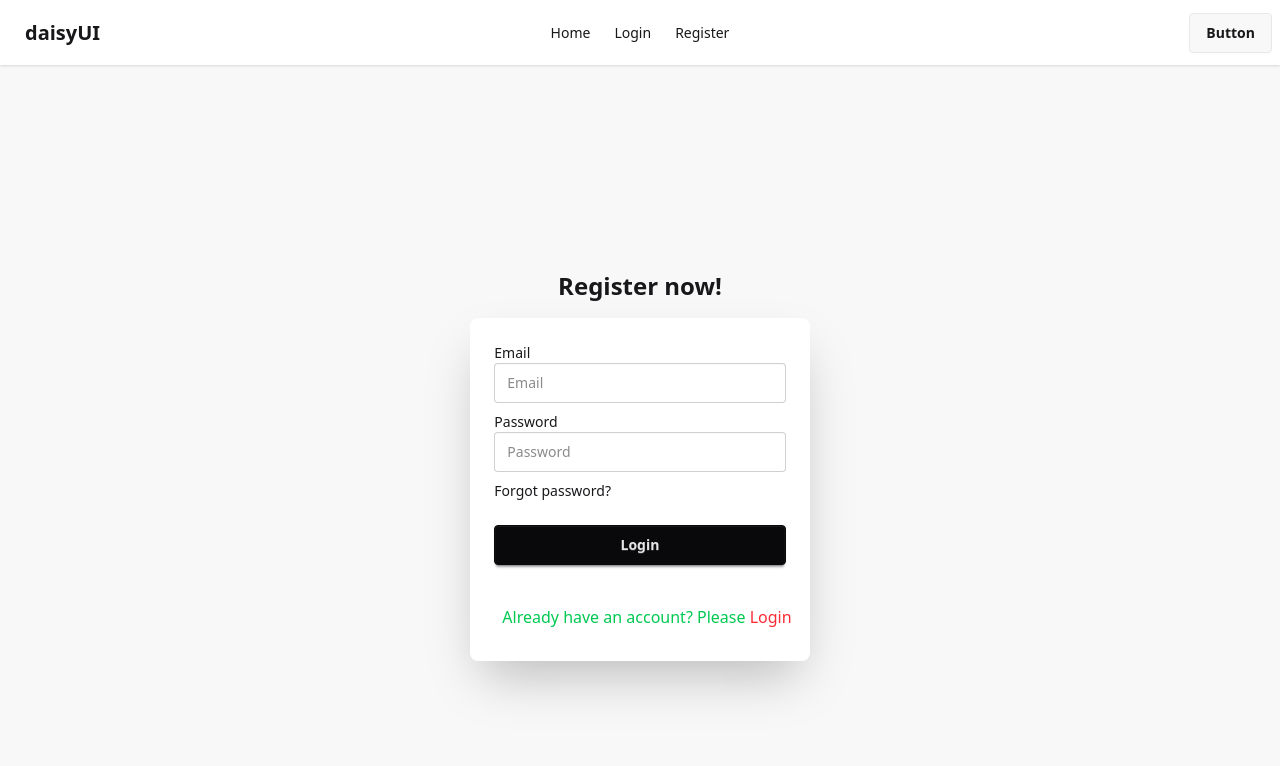
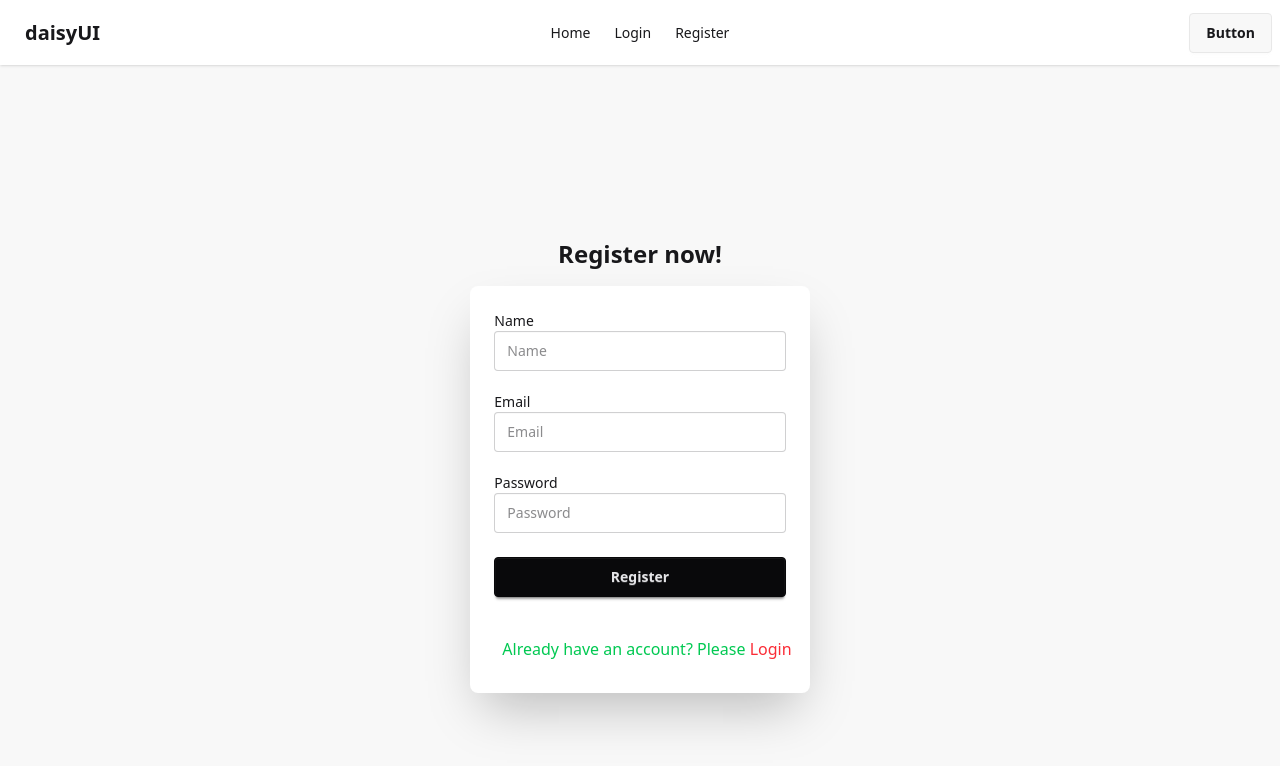
Before and after one commit to AkhiSharmin/Auth, a React (Vite) app: page /register in a window 1280 px wide. Shown: the top 766 px of the page. Built offline with nearby package versions, Linux system fonts and the light colour scheme.

Commit message:
some of update

```diff
--- a/src/components/Login.jsx
+++ b/src/components/Login.jsx
@@ -27,7 +27,7 @@ const Login = () => {
                 required
               />
             </div>
-            <div className="form-control">
+            <div className="form-control my-3">
               <label className="label-text">Password</label>
               <input
                 type="password"
--- a/src/components/Register.jsx
+++ b/src/components/Register.jsx
@@ -4,9 +4,10 @@ import { Link } from "react-router-dom";
 const Register = () => {
   const handleRegister = (e) => {
     e.preventDefault();
+    const name = e.target.name.value;
     const email = e.target.email.value;
     const password = e.target.password.value;
-    console.log(email, password);
+    console.log(name, email, password);
   };
 
   return (
@@ -18,6 +19,17 @@ const Register = () => {
         <div className="card bg-base-100 w-full max-w-sm shrink-0 shadow-2xl">
           <form onSubmit={handleRegister} className="card-body">
             <div className="form-control">
+              <label className="label-text">Name</label>
+              <input
+                type="text"
+                name="name"
+                className="input input-bordered"
+                placeholder="Name"
+                required
+              />
+            </div>
+
+            <div className="form-control my-3">
               <label className="label-text">Email</label>
               <input
                 type="email"
@@ -27,6 +39,7 @@ const Register = () => {
                 required
               />
             </div>
+
             <div className="form-control">
               <label className="label-text">Password</label>
               <input
@@ -37,10 +50,8 @@ const Register = () => {
                 required
               />
             </div>
-            <div>
-              <a className="link link-hover">Forgot password?</a>
-            </div>
-            <button className="btn btn-neutral mt-4">Login</button>
+
+            <button className="btn btn-neutral mt-4">Register</button>
           </form>
           <p className="ml-4 mb-4 text-green-500 p-4">
             Already have an account? Please{" "}
```
